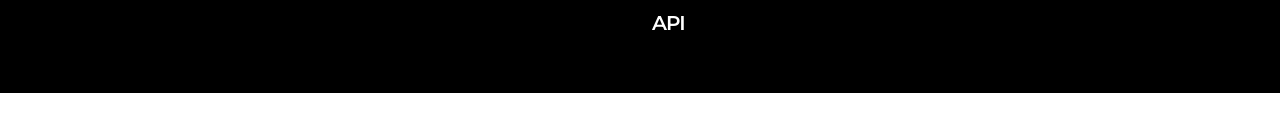
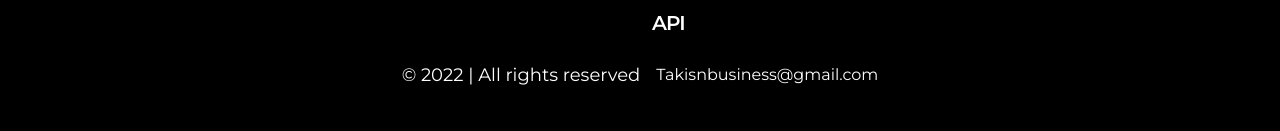
Before and after one commit to gittakisnani/image-gallery, a Next.js app: page / in a window 1280 px wide. Shown: the part 2916-3047 px from the top of the page. Before the commit the page ends 3009 px from the top, so only its background shows below. Built offline with nearby package versions, Linux system fonts and the light colour scheme.

Commit message:
Added contact to footer

```diff
--- a/components/Footer.tsx
+++ b/components/Footer.tsx
@@ -62,6 +62,10 @@ const Footer = () => {
                 ))}
                 </div>
             </div>
+            <div className="col-span-1 md:col-span-2 lg:col-span-4 flex flex-wrap items-center justify-center gap-4">
+                <p className="text-lg">© 2022 | All rights reserved</p>
+                <a href="mailto:takisnbusiness@gmail.com">Takisnbusiness@gmail.com</a>
+            </div>
         </Container>
     </footer>
   )
```
